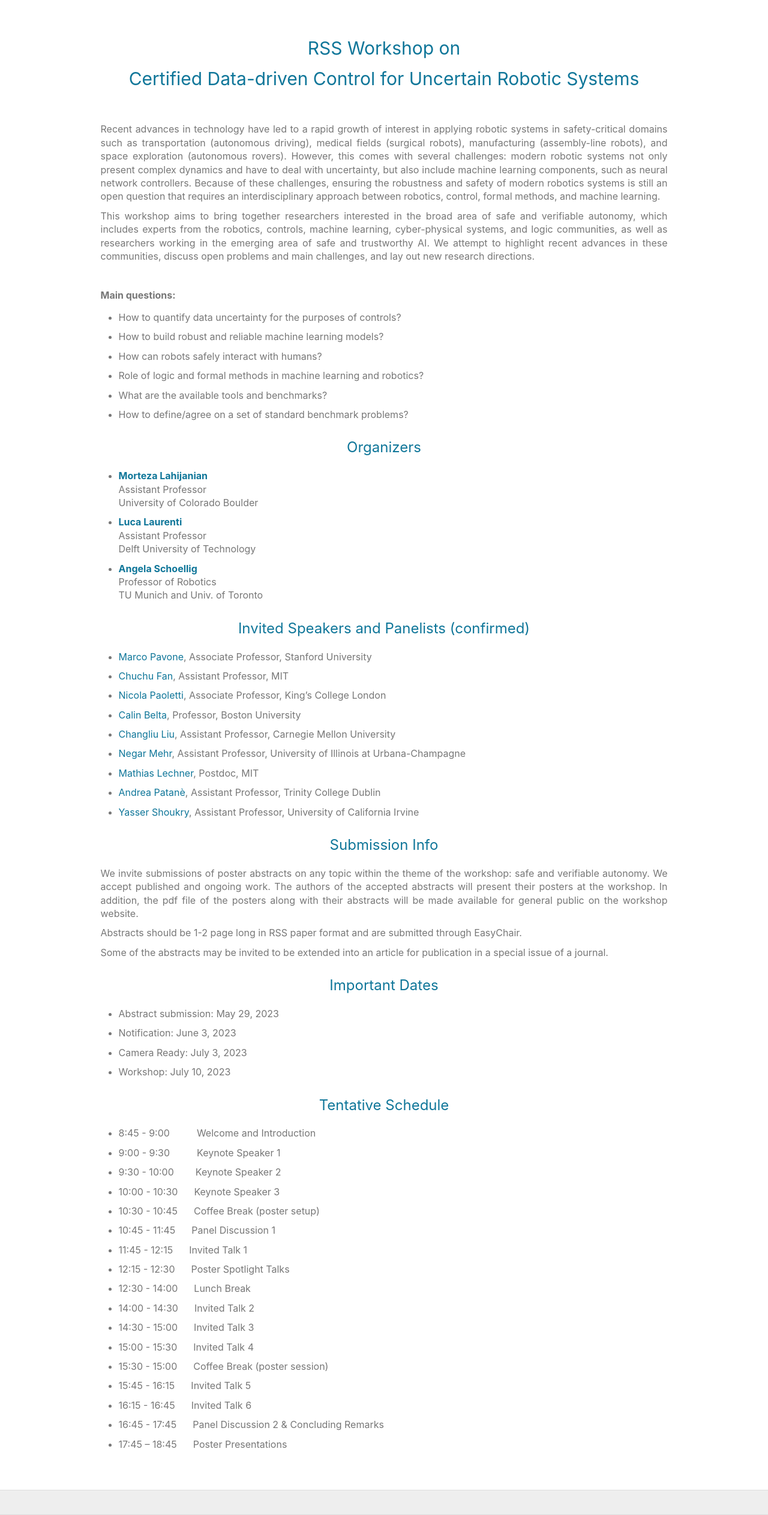
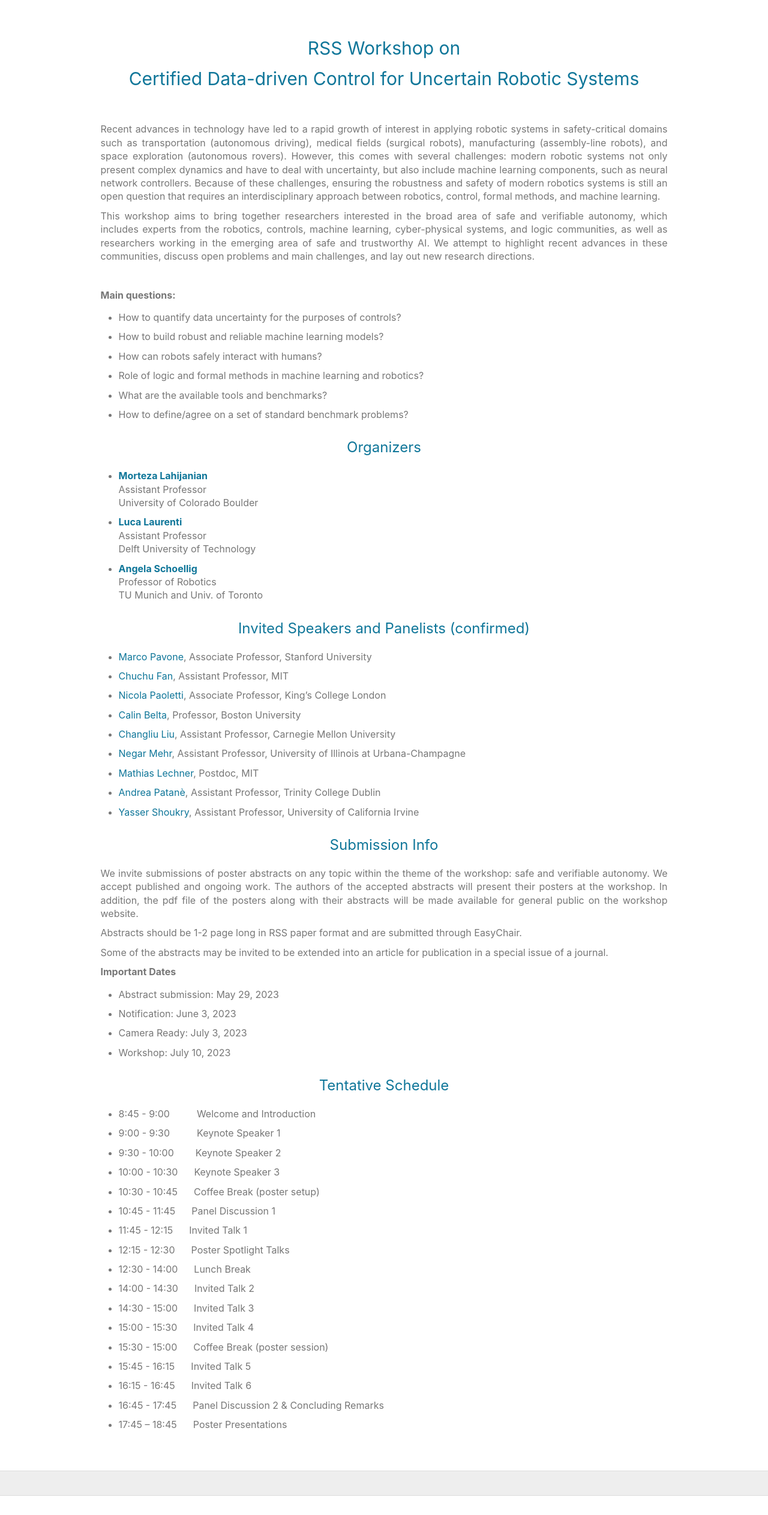
Before and after one commit to aria-systems-group/website, a Jekyll site: the page built from pages/workshop2023.md, in a window 1280 px wide. Shown: the whole page at 60% size. Built offline with Jekyll 4.4.1, drawn with Linux system fonts in a browser that asks for light colours; after the commit the page ends 2494 px from its top, so only the background shows below that.

```diff
--- a/pages/workshop2023.md
+++ b/pages/workshop2023.md
@@ -87,18 +87,22 @@
 - [Yasser Shoukry](https://rcpsl.eng.uci.edu/yshoukry/), Assistant Professor, University of California Irvine
 
 
+
 ## Submission Info
+
 We invite submissions of poster abstracts on any topic within the theme of the workshop: safe and verifiable autonomy. We accept published and ongoing work. The authors of the accepted abstracts will present their posters at the workshop. In addition, the pdf file of the posters along with their abstracts will be made available for general public on the workshop website.
 
 Abstracts should be 1-2 page long in RSS paper format and are submitted through EasyChair.
 
 Some of the abstracts may be invited to be extended into an article for publication in a special issue of a journal.
 
-## Important Dates
+
+**Important Dates**
 - Abstract submission: May 29, 2023
 - Notification: June 3, 2023
 - Camera Ready: July 3, 2023
 - Workshop: July 10, 2023
+
 
 
 ## Tentative Schedule
```
